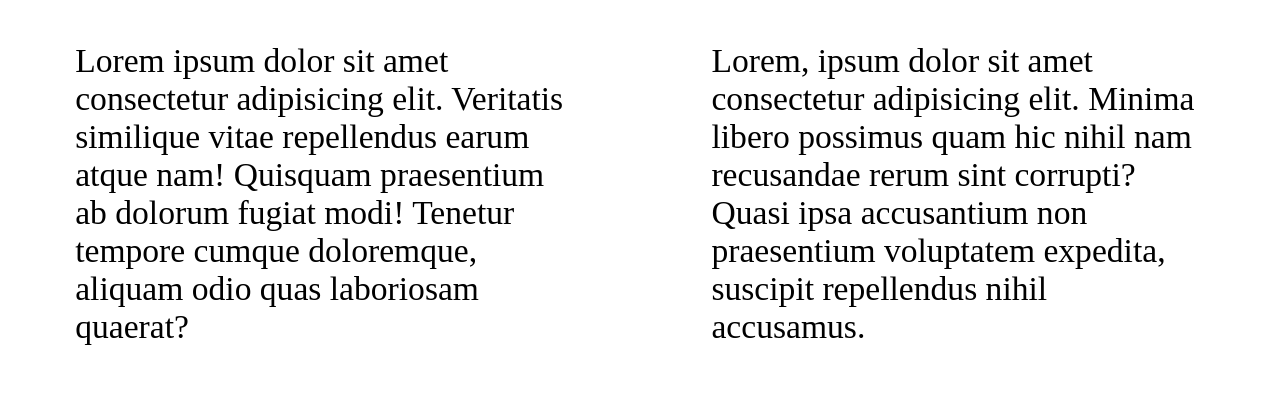
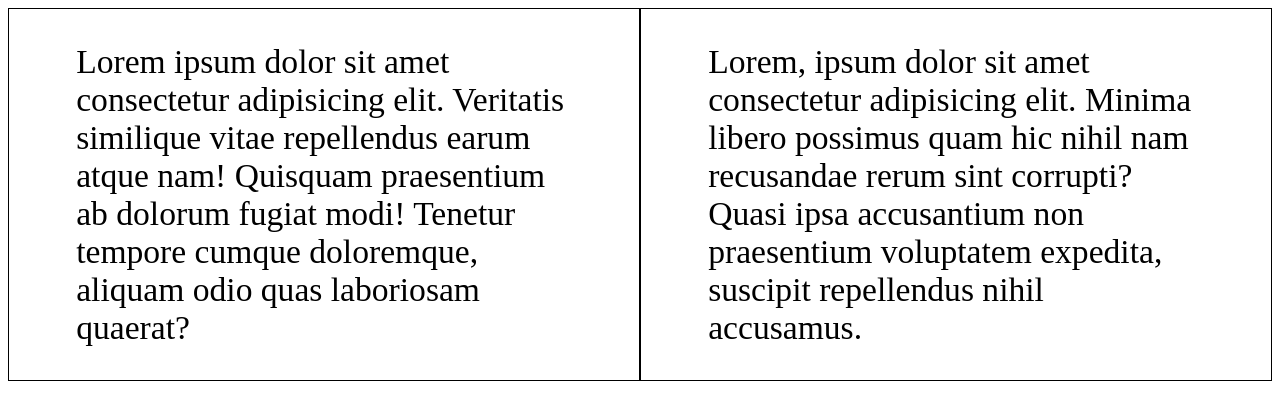
Before and after one commit to lamorin/lamorin.github.io, a website built with webpack: page src/index.html in a window 1280 px wide. Built offline with nearby package versions, Linux system fonts and the light colour scheme; files whose address does not match are found by name.

Commit message:
Text changed, border added

```diff
--- a/src/style.css
+++ b/src/style.css
@@ -9,6 +9,7 @@ body {
 .box {
   padding: 0 2em;
   box-sizing: border-box;
+  border: 1px solid black;
 }
 
 @media only screen and (min-width: 600px) {
@@ -16,6 +17,10 @@ body {
     font-size: calc(16px + (24 - 16) * (100vw - 400px) / (800 - 400));
   }
 
+  .box {
+    width: 50%;
+  }
+
   .container {
     width: 100%;
     display: flex;
```
Also changed, not shown: dist/app.css.
